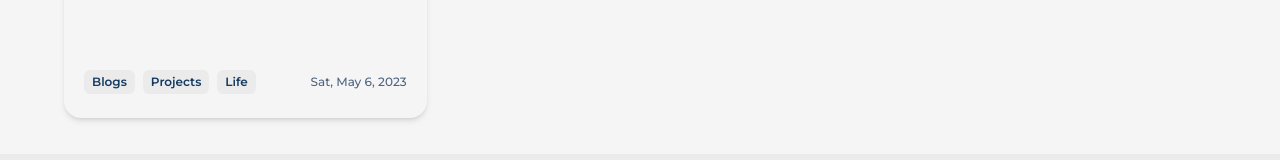
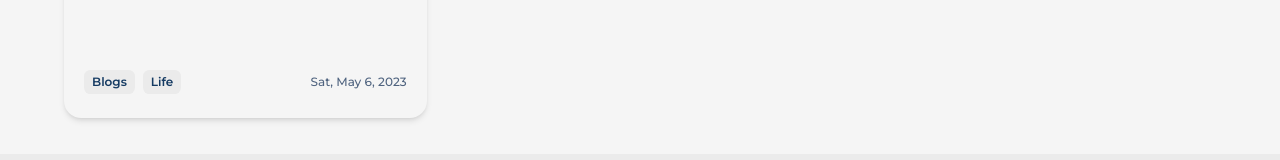
Before and after one commit to felix-ops/personal-website-nextjs, a Next.js app: page /posts/blogs in a window 1280 px wide. Shown: the part 586-746 px from the top of the page. Built offline with nearby package versions, Linux system fonts and the light colour scheme.

Commit message:
fix: fix type

```diff
--- a/src/app/blogs/content/azaadi-sat-2-JKa92.md
+++ b/src/app/blogs/content/azaadi-sat-2-JKa92.md
@@ -33,7 +33,7 @@ My role began when I became part of the **embedded systems engineering** effort.
 
 ### Role as Embedded Systems Engineer
 
-Being in charge of embedded systems meant solving problems at the intersection of hardware and software. Every signal, every data packet mattered. My primary responsibility was ensuring we could **reliably track communicate with the satellite** once it separated from the launch vehicle.
+Being in charge of embedded systems meant solving problems at the intersection of hardware and software. Every signal, every data packet mattered. My primary responsibility was ensuring we could **reliably track and communicate with the satellite** once it separated from the launch vehicle.
 
 This was not just about writing firmware or hooking up radios it was about resilience, redundancy, and clarity under pressure.
 
--- a/src/components/organisms/about-section.tsx
+++ b/src/components/organisms/about-section.tsx
@@ -71,10 +71,10 @@ export default function AboutSection() {
 										>
 											Monkey Science{" "}
 										</Link>
-										and built useful 3D simulations for educational environment.
+										and built 300+ 3D simulations for educational content.
 									</p>
 									<p className="text-color4 leading-relaxed max-w-xl">
-										Other than my work I am also more into learning Japanese, In this site I share my personal{" "}
+										Other than my work I am also more passionate about Japanese, In this site I share my personal{" "}
 										<Link href="/posts/blogs" className="text-color4 font-semibold ">
 											Blogs{" "}
 										</Link>
--- a/src/data/posts-data.ts
+++ b/src/data/posts-data.ts
@@ -27,7 +27,7 @@ const rawPosts: Post[] = [
 		description: "My Journey with Azaadi Sat - 2 Mission",
 		image: "https://cdn.jsdelivr.net/gh/felix-ops/website-assets/azaadi-sat/sslv-d3-launch.webp",
 		link: "/blogs/azaadi-sat-2-JKa92",
-		tags: ["Blogs", "Projects", "Life"],
+		tags: ["Blogs", "Life"],
 		date: "6-May-2023",
 	},
 	{
```
